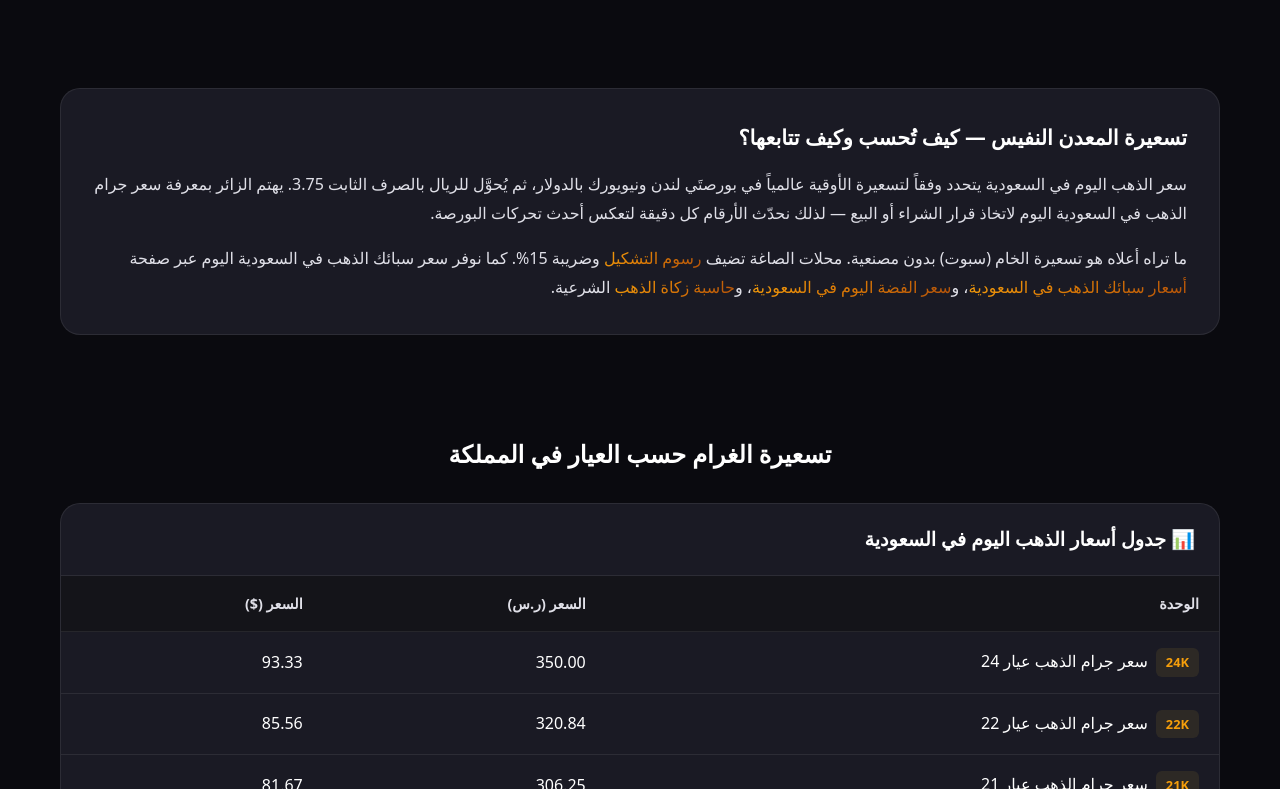
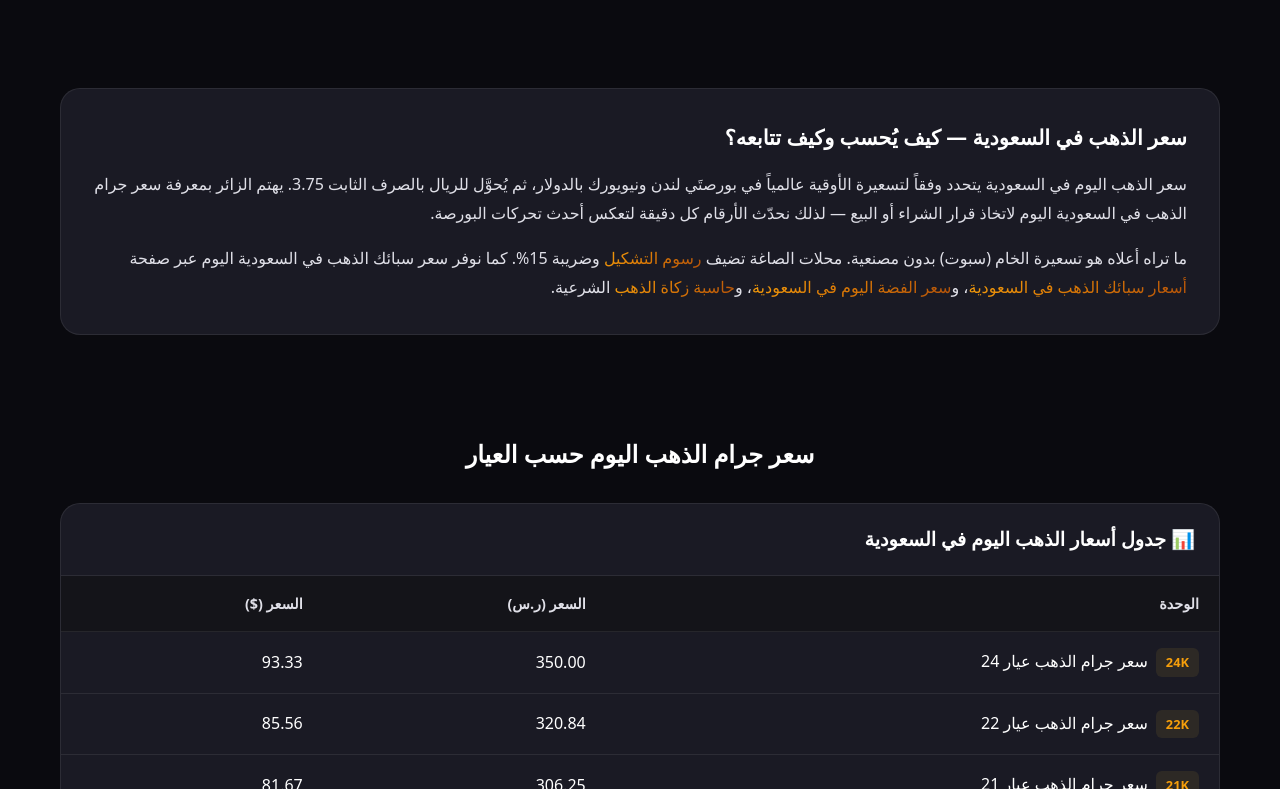
Before and after one commit to Abdelhamidzain/Saudi_Gold, a Next.js app: page /test-home in a window 1280 px wide. Shown: the part 931-1720 px from the top of the page. Built offline with nearby package versions, Linux system fonts and the light colour scheme; no server answers.

Commit message:
Restore keywords in 5 H2s: Score 65→~70, keep uniqueness

```diff
--- a/app/test-home/page.js
+++ b/app/test-home/page.js
@@ -189,7 +189,7 @@ export default async function TestHome() {
         <section className="section">
           <div className="container">
             <div className="info-section">
-              <h2>تسعيرة المعدن النفيس — كيف تُحسب وكيف تتابعها؟</h2>
+              <h2>سعر الذهب في السعودية — كيف يُحسب وكيف تتابعه؟</h2>
               <p>
                 سعر الذهب اليوم في السعودية يتحدد وفقاً لتسعيرة الأوقية عالمياً في بورصتَي لندن ونيويورك بالدولار، ثم يُحوَّل للريال بالصرف الثابت 3.75. يهتم الزائر بمعرفة سعر جرام الذهب في السعودية اليوم لاتخاذ قرار الشراء أو البيع — لذلك نحدّث الأرقام كل دقيقة لتعكس أحدث تحركات البورصة.
               </p>
@@ -203,7 +203,7 @@ export default async function TestHome() {
         {/* ═══ Price Table ═══ */}
         <section className="section" id="table">
           <div className="container">
-            <h2 className="section-title">تسعيرة الغرام حسب العيار في المملكة</h2>
+            <h2 className="section-title">سعر جرام الذهب اليوم حسب العيار</h2>
             <PriceTable prices={prices} />
           </div>
         </section>
@@ -226,7 +226,7 @@ export default async function TestHome() {
         {/* ═══ Calculators ═══ */}
         <section className="section" id="calc">
           <div className="container">
-            <h2 className="section-title">أدوات الحساب والزكاة الشرعية</h2>
+            <h2 className="section-title">حاسبة الذهب وحاسبة زكاة الذهب</h2>
             <div className="calc-grid">
               <GoldCalculator prices={prices} />
               <ZakatCalculator prices={prices} />
@@ -238,7 +238,7 @@ export default async function TestHome() {
         <section className="section">
           <div className="container">
             <div className="info-section">
-              <h2>ثمن البيع للمستعمل — كم تسترد فعلاً؟</h2>
+              <h2>سعر بيع الذهب المستعمل — كم تسترد فعلاً؟</h2>
               <p>
                 مَن يتابع سعر الذهب اليوم عيار 21 في السعودية يسأل: كم آخذ لو بعت قطعتي القديمة؟ التاجر يشتري بتسعيرة الخام ناقص 1-5% ولا يحتسب رسوم التشكيل. لذلك المستثمرون المحنّكون يفضّلون <Link href="/gold-bars" className="text-gold">السبائك</Link> — عند التصفية تحصل على ثمن قريب جداً من البورصة. قارن عروض 3 تجّار واحسب القيمة العادلة عبر <Link href="/calculator" className="text-gold">الحاسبة</Link> قبل المفاوضة. تفاصيل أوفى في <Link href="/buy-sell" className="text-gold">صفحة البيع والشراء</Link>.
               </p>
@@ -287,7 +287,7 @@ export default async function TestHome() {
         {/* ═══ City Prices ═══ */}
         <section className="section">
           <div className="container">
-            <h2 className="section-title">التسعيرة حسب المدينة في المملكة</h2>
+            <h2 className="section-title">اسعار الذهب حسب المدينة</h2>
             <p style={{ textAlign: 'center', color: 'var(--txt2)', marginBottom: '24px', maxWidth: '700px', margin: '0 auto 24px' }}>
               ثمن الغرام الخام موحّد في كل المدن، لكن رسوم التشكيل تختلف. اطّلع على اسعار الذهب اليوم الرياض واسعار الذهب اليوم جدة وباقي المناطق
             </p>
```
